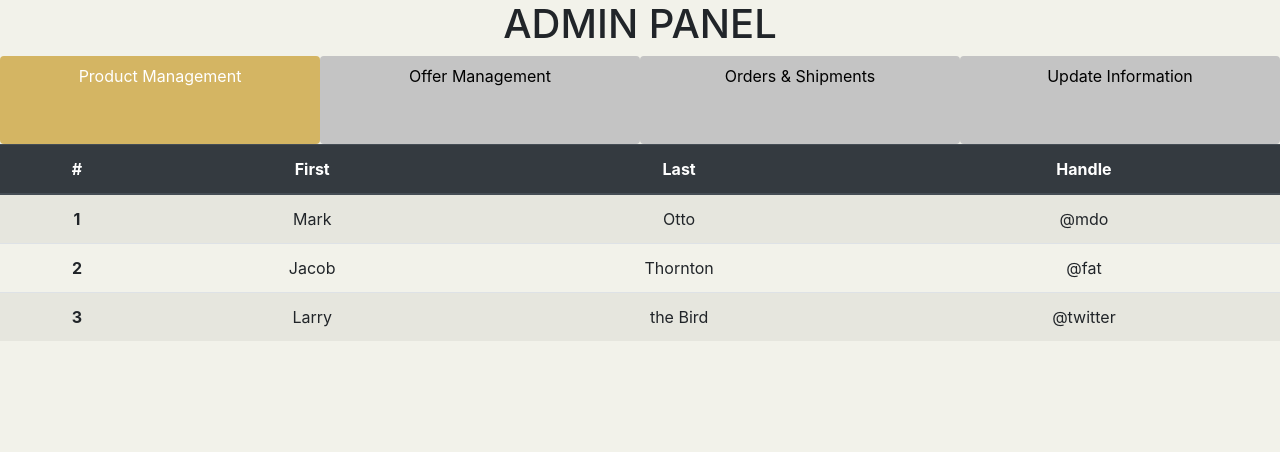
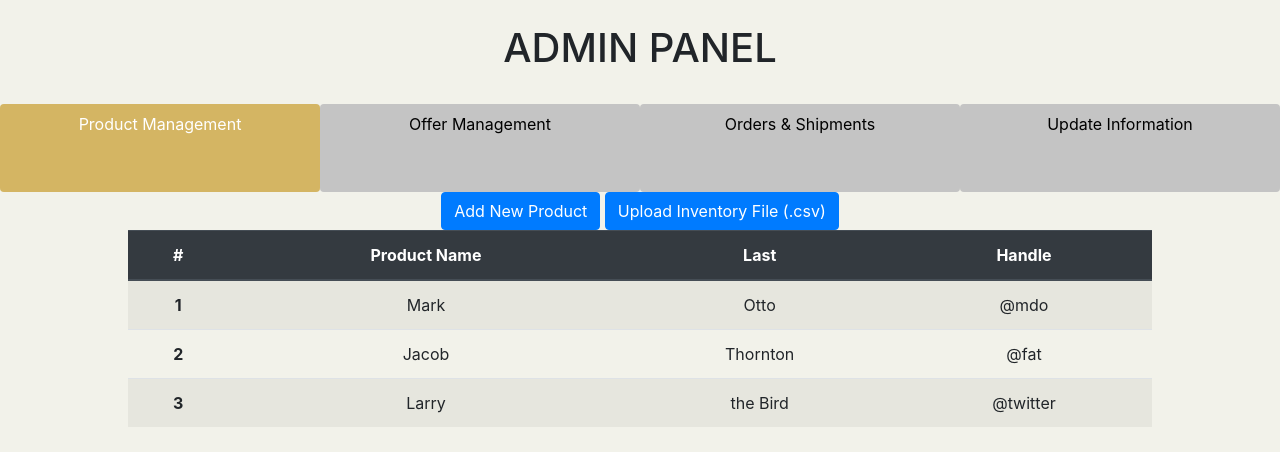
Before and after one commit to nhungoc1508/egrocery, a Flask app: page /admin in a window 1280 px wide. Shown: the part 56-508 px from the top of the page. Run offline with Flask 2, Linux system fonts and the light colour scheme; some libraries are stand-ins or nearby versions.

Commit message:
:sparkles: Add New Product button

```diff
--- a/market/static/styles/styles.css
+++ b/market/static/styles/styles.css
@@ -18,3 +18,17 @@ body {
     /* !important is necessary for this code and I'm not sure what is does... */
     background-color:#D4B563!important;
 }
+
+.admin-title {
+    padding: 1.5rem 0%;
+}
+
+.nav-item {
+    padding: auto;
+}
+
+.tab-container {
+    display: block;
+    width: 80%;
+    margin:auto;
+}
--- a/market/templates/admin.html
+++ b/market/templates/admin.html
@@ -9,7 +9,7 @@
 
 {% block content %}
 <body class="text-center">
-    <div class="container">
+    <div class="container admin-title">
         <h1>ADMIN PANEL</h1>
     </div>
     <div class="n-container">
@@ -32,11 +32,16 @@
 
     <!-- Product Tab Container -->
     <div class="tab-container product-tab">
+
+      <button type="button" class="btn btn-primary" data-toggle="modal" data-target="#newProductModal">Add New Product</button>
+
+      <button class="btn btn-primary">Upload Inventory File (.csv)</button>
+
       <table class="table table-striped">
         <thead class="thead-dark">
           <tr>
             <th scope="col">#</th>
-            <th scope="col">First</th>
+            <th scope="col">Product Name</th>
             <th scope="col">Last</th>
             <th scope="col">Handle</th>
           </tr>
@@ -62,6 +67,40 @@
           </tr>
         </tbody>
       </table>
+    </div>
+
+    <!-- Pop-up Modal to Add a New Product -->
+    <div class="modal fade" id="newProductModal" tabindex="-1" role="dialog" aria-labelledby="newProductModalLabel" aria-hidden="true">
+      <div class="modal-dialog" role="document">
+        <div class="modal-content">
+          <div class="modal-header">
+            <h5 class="modal-title" id="newProductModalLabel">Add New Product</h5>
+            <button type="button" class="close" data-dismiss="modal" aria-label="Close">
+              <span aria-hidden="true">&times;</span>
+            </button>
+          </div>
+          <div class="modal-body">
+            <form>
+              <div class="form-group">
+                <label for="product-name" class="col-form-label">Product Name:</label>
+                <input type="text" class="form-control" id="product-name">
+              </div>
+              <div class="form-group">
+                <label for="quantity-text" class="col-form-label">Quantity:</label>
+                <input type="text" class="form-control" id="quantity-text"></input>
+              </div>
+              <div class="form-group">
+                <label for="price-text" class="col-form-label">Price per unit:</label>
+                <input type="text" class="form-control" id="price-text"></input>
+              </div>
+            </form>
+          </div>
+          <div class="modal-footer">
+            <button type="button" class="btn btn-secondary" data-dismiss="modal">Close</button>
+            <button type="button" id="saveToCatalog-button" class="btn btn-primary">Save to Catalog</button>
+          </div>
+        </div>
+      </div>
     </div>
 
     <!-- Offers Tab Container -->
@@ -146,6 +185,9 @@
       </table>
     </div>
 
+
+
+
     <!-- Javascript to make the newly clicked tab the "active" tab -->
     <!-- JavaScript JQuery -->
     <script src="https://code.jquery.com/jquery-3.5.1.slim.min.js" integrity="sha384-DfXdz2htPH0lsSSs5nCTpuj/zy4C+OGpamoFVy38MVBnE+IbbVYUew+OrCXaRkfj" crossorigin="anonymous"></script>
@@ -193,6 +235,19 @@
               alert("Other tab selected")
           }
         }
+
+        // Modal pop-up to add new product
+        $('#newProductModal').on('show.bs.modal', function (event) {
+          var button = $(event.relatedTarget) // Button that triggered the modal
+          var recipient = button.data('whatever') // Extract info from data-* attributes
+
+          // If necessary, you could initiate an AJAX request here (and then do the updating in a callback).
+          // Update the modal's content. We'll use jQuery here, but you could use a data binding library or other methods instead.
+          var modal = $(this)
+          modal.find('.modal-title').text('New message to ' + recipient)
+          modal.find('.modal-body input').val(recipient)
+          // $("#saveToCatalogue-button").
+        })
     </script>
 </body>
 {% endblock %}
```
